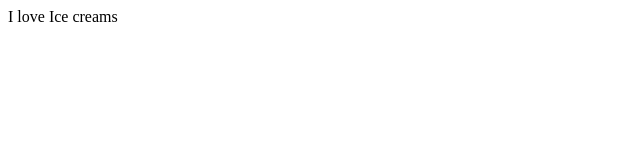
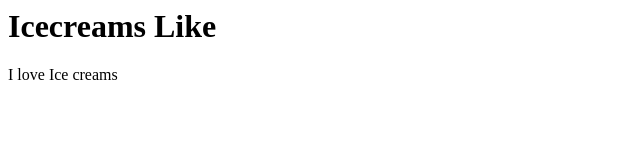
Before and after one commit to VIdhyaRaju/demo-fun-learn, a plain HTML site: page index.html in a window 1280 px wide. Shown: the whole page, without its empty margins (0-640 px from the left). Drawn offline with Linux system fonts and the light colour scheme.

Commit message:
added h1 tag to index.html

```diff
--- a/index.html
+++ b/index.html
@@ -1,4 +1,5 @@
 <html>
 <title> This is our Website</title>
+<h1>Icecreams Like </h1>
 <p>I love Ice creams </p>
 </html>
```
